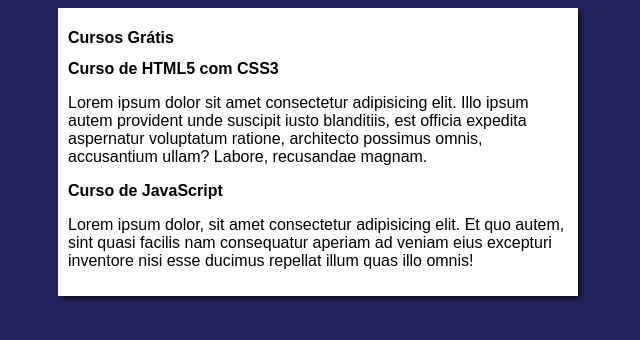
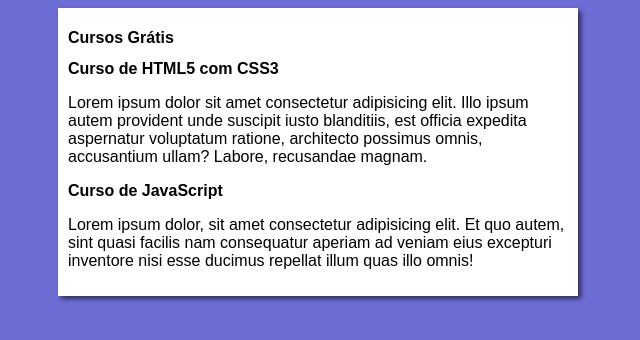
Before and after one commit to biels166/projeto-site, a plain HTML site: page index.html in a window 1280 px wide. Shown: the whole page, without its empty margins (322-962 px from the left). Drawn offline with Linux system fonts and the light colour scheme.

Commit message:
Update style.css

```diff
--- a/estilo/style.css
+++ b/estilo/style.css
@@ -4,7 +4,7 @@
 }
 
 body{
-    background-color: rgb(35, 35, 92);
+    background-color: rgb(109, 109, 214);
 }
 
 main{
```
